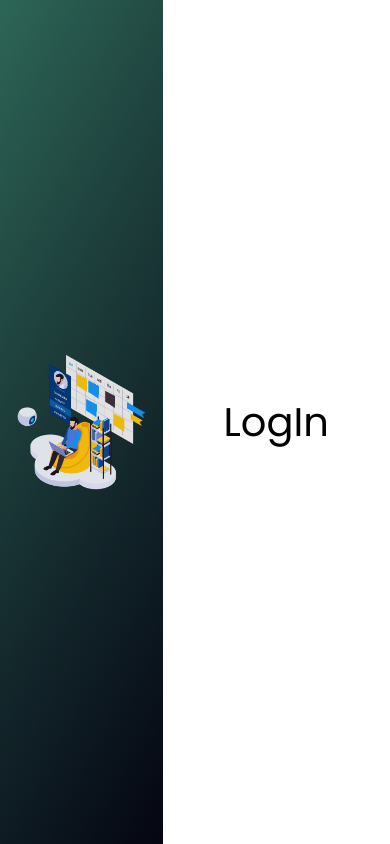
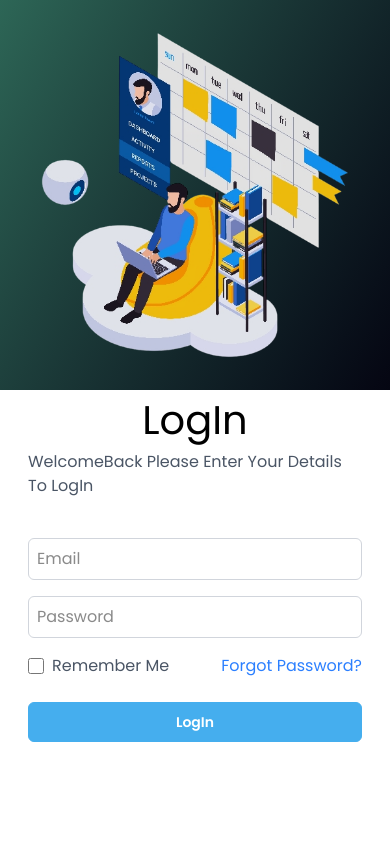
Before and after one commit to engrsakib/TaskMate-engrsakib-app, a Next.js app in the folder task-management/: page /auth/login in a window 390 px wide. Built offline with nearby package versions, Linux system fonts and the light colour scheme.

Commit message:
input field initialize and make login from with full responsive

```diff
--- a/task-management/src/app/auth/login/page.tsx
+++ b/task-management/src/app/auth/login/page.tsx
@@ -6,11 +6,11 @@ const Login = () => {
   return (
     <div className="grid grid-cols-12">
       {/* left side */}
-      <div className="w-full h-screen col-span-5 flex justify-center items-center bg-linear-120 from-[rgb(45,102,86)] to-[rgb(5,6,18)]">
+      <div className="w-full lg:h-screen lg:col-span-5 col-span-12 flex justify-center items-center bg-linear-120 from-[rgb(45,102,86)] to-[rgb(5,6,18)]">
         <Image src={task} alt="task" className="object-cover mx-auto"/>
       </div>
       {/* right side */}
-      <div className="col-span-7 flex justify-center items-center bg-white">
+      <div className="lg:col-span-7 w-10/12 mx-auto col-span-12 flex justify-center items-center bg-white">
         <LogInFrom></LogInFrom>
       </div>
     </div>
--- a/task-management/src/component/auth/LogInFrom.tsx
+++ b/task-management/src/component/auth/LogInFrom.tsx
@@ -4,7 +4,30 @@ import React from 'react'
 function LogInFrom() {
   return (
     <div>
-      <h1 className='text-[40px] font-600 text-black'>LogIn</h1>
+      {/* text */}
+        <div>
+        <h1 className='text-[40px] font-600 text-black text-center'>LogIn</h1>
+        <h2 className='text-gray-600 capitalize '>WelcomeBack Please Enter Your Details to LogIn </h2>
+        </div>
+
+        {/* from */}
+        <form>
+            <div className='flex flex-col gap-4 mt-10'>
+                <input type="text" placeholder='Email' className='border border-gray-300 rounded-md p-2 focus:outline-none focus:border-blue-500'/>
+                <input type="password" placeholder='Password' className='border border-gray-300 rounded-md p-2 focus:outline-none focus:border-blue-500'/>
+            </div>
+
+            <div className='flex justify-between mt-4'>
+                <div className='flex items-center gap-2'>
+                <input type="checkbox" id="remember-me" className='w-4 h-4'/>
+                <label htmlFor="remember-me" className='text-gray-600'>Remember Me</label>
+                </div>
+                <a href="#" className='text-blue-500'>Forgot Password?</a>
+            </div>
+
+            <button type="submit" className='btn btn-primary text-white py-2 px-4 rounded-md mt-6 w-full'>LogIn</button>
+        </form>
+
     </div>
   )
 }
```
